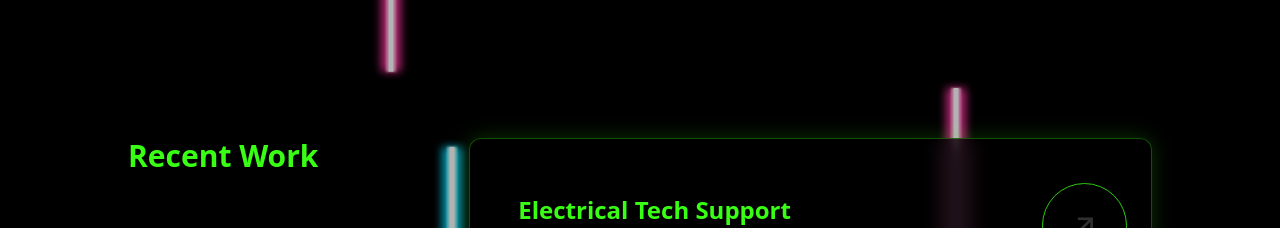
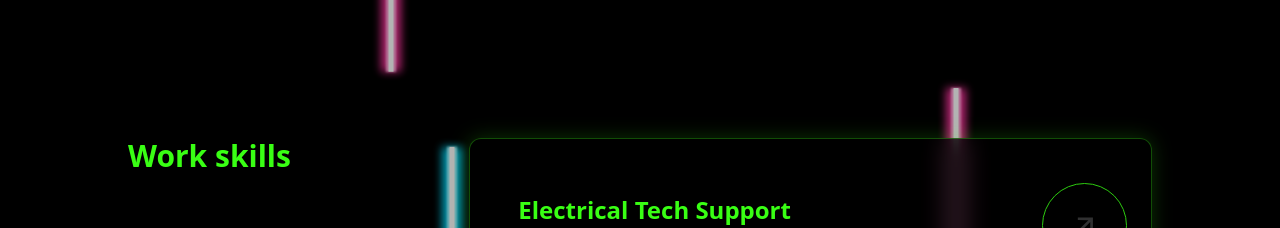
Before and after one commit to FajarDwiharjo/FajarDwiharjoPortofolio, a React (Vite) app: page / in a window 1280 px wide. Shown: the part 1680-1908 px from the top of the page. Built offline with nearby package versions, Linux system fonts and the light colour scheme.

Commit message:
Update work.tsx

```diff
--- a/src/komponen/home/work.tsx
+++ b/src/komponen/home/work.tsx
@@ -69,7 +69,7 @@ export default function Work() {
       {/* Work Section */}
       <div className="container mx-auto flex flex-col md:flex-row justify-between">
         <div className="mb-8 md:mb-0 md:w-1/3 flex items-start">
-          <h2 className="text-3xl font-semibold text-[#39FF14]">Recent Work</h2>
+          <h2 className="text-3xl font-semibold text-[#39FF14]"> Work skills </h2>
         </div>
 
         <div className="md:w-2/3 flex flex-col gap-8">
```
